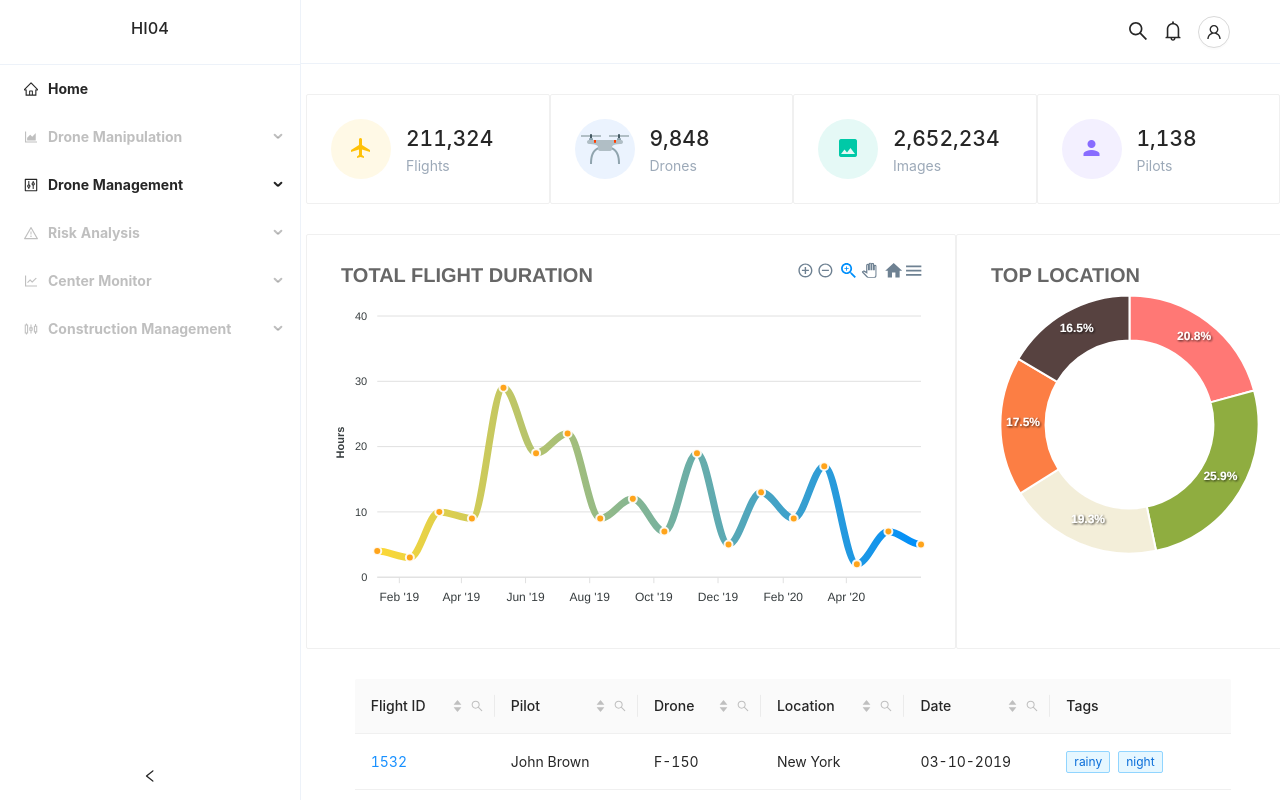
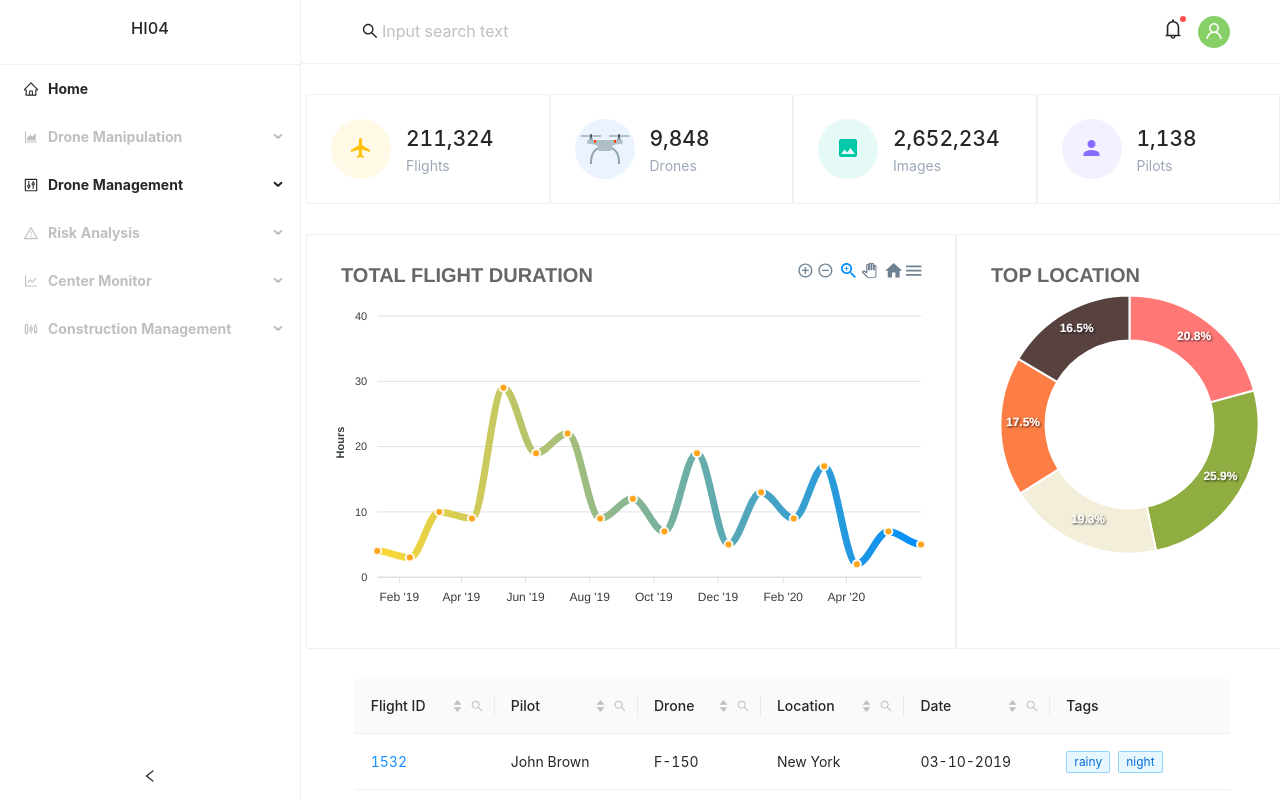
Before and after one commit to duong-le/hci-flight-management, a React (Create React App) app: page /hci-flight-management/flight-data in a window 1280 px wide. Shown: the top 800 px of the page. Built offline with nearby package versions, Linux system fonts and the light colour scheme.

Commit message:
Add notification and user menu

```diff
--- a/src/components/header/header.component.jsx
+++ b/src/components/header/header.component.jsx
@@ -1,29 +1,55 @@
 import React from 'react';
 
-import { Layout, Menu, Dropdown, Button } from 'antd';
-import { UserOutlined, SearchOutlined, BellOutlined } from '@ant-design/icons';
+import { Layout, Card, Menu, List, Input, Badge, Dropdown, Avatar } from 'antd';
+import { UserOutlined, SearchOutlined, BellOutlined, SettingOutlined, ProjectOutlined, LogoutOutlined } from '@ant-design/icons';
+import NOTIFICATIONS from '../../data/notifications.data';
 
 import './header.styles.scss';
 
 const Header = () => {
-  const menu = (
-    <Menu>
-      <Menu.Item>Profile</Menu.Item>
-      <Menu.Item>Sign out</Menu.Item>
-    </Menu>
+  const UserMenu = (
+    <Card style={{ width: 200 }}>
+      <Menu>
+        <Menu.SubMenu icon={<UserOutlined />} title="Profile"></Menu.SubMenu>
+        <Menu.SubMenu icon={<SettingOutlined />} title="Setting"></Menu.SubMenu>
+        <Menu.SubMenu icon={<ProjectOutlined />} title="Project"></Menu.SubMenu>
+        <Menu.SubMenu icon={<LogoutOutlined />} title="Sign Out"></Menu.SubMenu>
+      </Menu>
+    </Card>
+  );
+
+  const NotificationMenu = (
+    <Card style={{ width: 300 }}>
+      <List
+        itemLayout="horizontal"
+        dataSource={NOTIFICATIONS}
+        renderItem={(item) => (
+          <List.Item>
+            <List.Item.Meta avatar={item.icon} title={item.title} description={item.time + ' ago'} />
+          </List.Item>
+        )}
+      />
+    </Card>
   );
 
   return (
-    <Layout.Header className='header'>
-      <div className='icon'>
-        <SearchOutlined />
+    <Layout.Header className="header">
+      <div className="header-left">
+        <Input placeholder="Input search text" prefix={<SearchOutlined />} style={{ border: 0 }} size="large" />
       </div>
-      <div className='icon'>
-        <BellOutlined />
+      <div className="header-right">
+        <Dropdown overlay={NotificationMenu} trigger={['click']}>
+          <div className="p-r-15">
+            <Badge dot>
+              <BellOutlined className="icon" />
+            </Badge>
+          </div>
+        </Dropdown>
+
+        <Dropdown overlay={UserMenu} trigger={['click']}>
+          <Avatar style={{ backgroundColor: '#87d068' }} icon={<UserOutlined />} />
+        </Dropdown>
       </div>
-      <Dropdown overlay={menu} trigger={['click']}>
-        <Button shape='circle' icon={<UserOutlined />} />
-      </Dropdown>
     </Layout.Header>
   );
 };
--- a/src/components/header/header.styles.scss
+++ b/src/components/header/header.styles.scss
@@ -1,13 +1,21 @@
 .header {
   display: flex;
-  justify-content: flex-end;
+  justify-content: space-between;
   align-items: center;
 
   .icon {
-    padding-right: 15px;
     font-size: 20px;
     cursor: pointer;
   }
 
   border-bottom: 1px solid #edf2f9;
 }
+
+.header-right {
+  display: flex;
+  align-items: center;
+}
+
+.p-r-15 {
+  padding-right: 15px;
+}
--- /dev/null
+++ b/src/data/notifications.data.js
@@ -0,0 +1,24 @@
+const NOTIFICATIONS = [
+  {
+    title: 'You received a new message',
+    time: '8 min',
+    icon: 'mail'
+  },
+  {
+    title: 'New user registered',
+    time: '7 hours',
+    icon: 'user-add'
+  },
+  {
+    title: 'System Alert',
+    time: '8 hours',
+    icon: 'warning'
+  },
+  {
+    title: 'You have a new update',
+    time: '2 days',
+    icon: 'sync'
+  }
+];
+
+export default NOTIFICATIONS;
```
